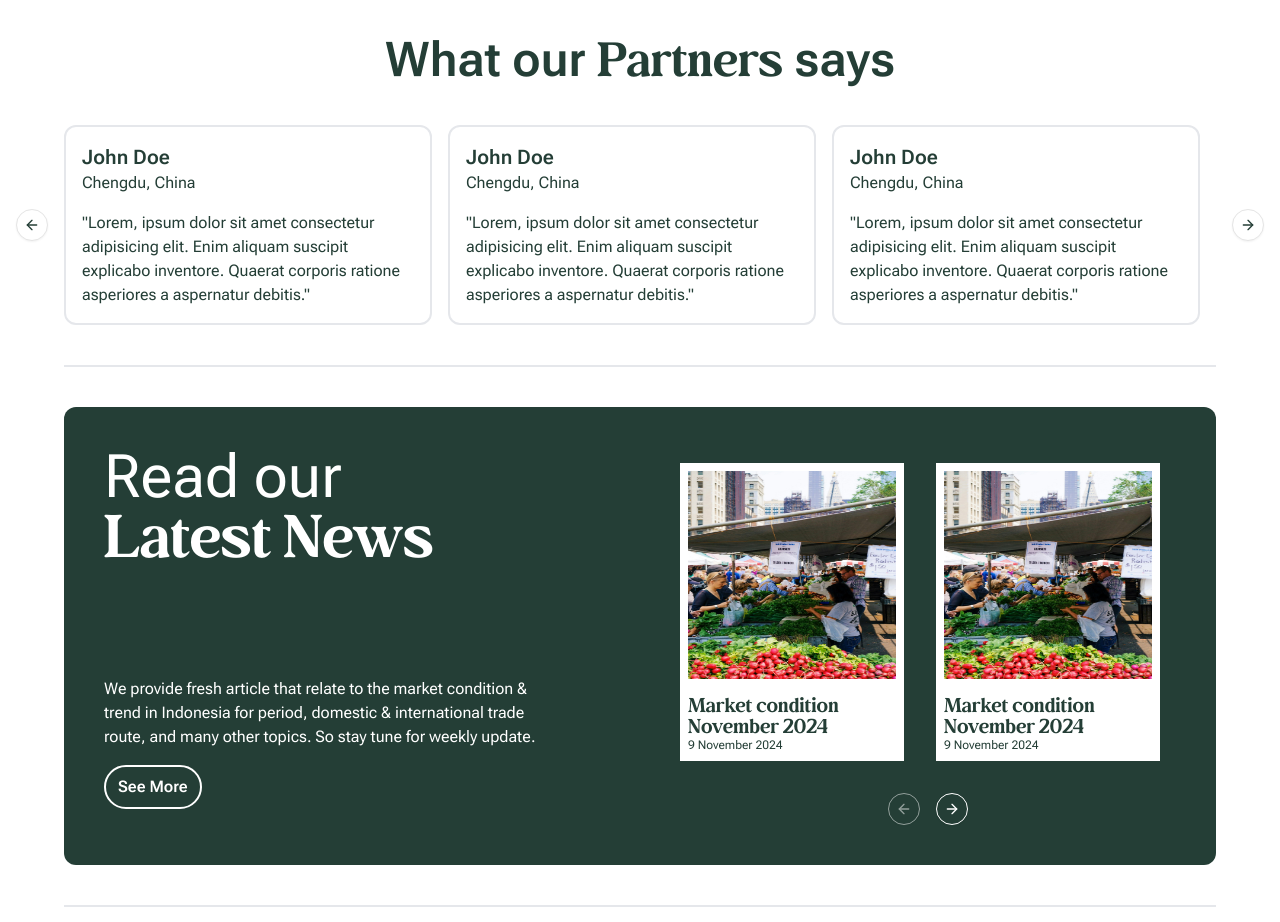
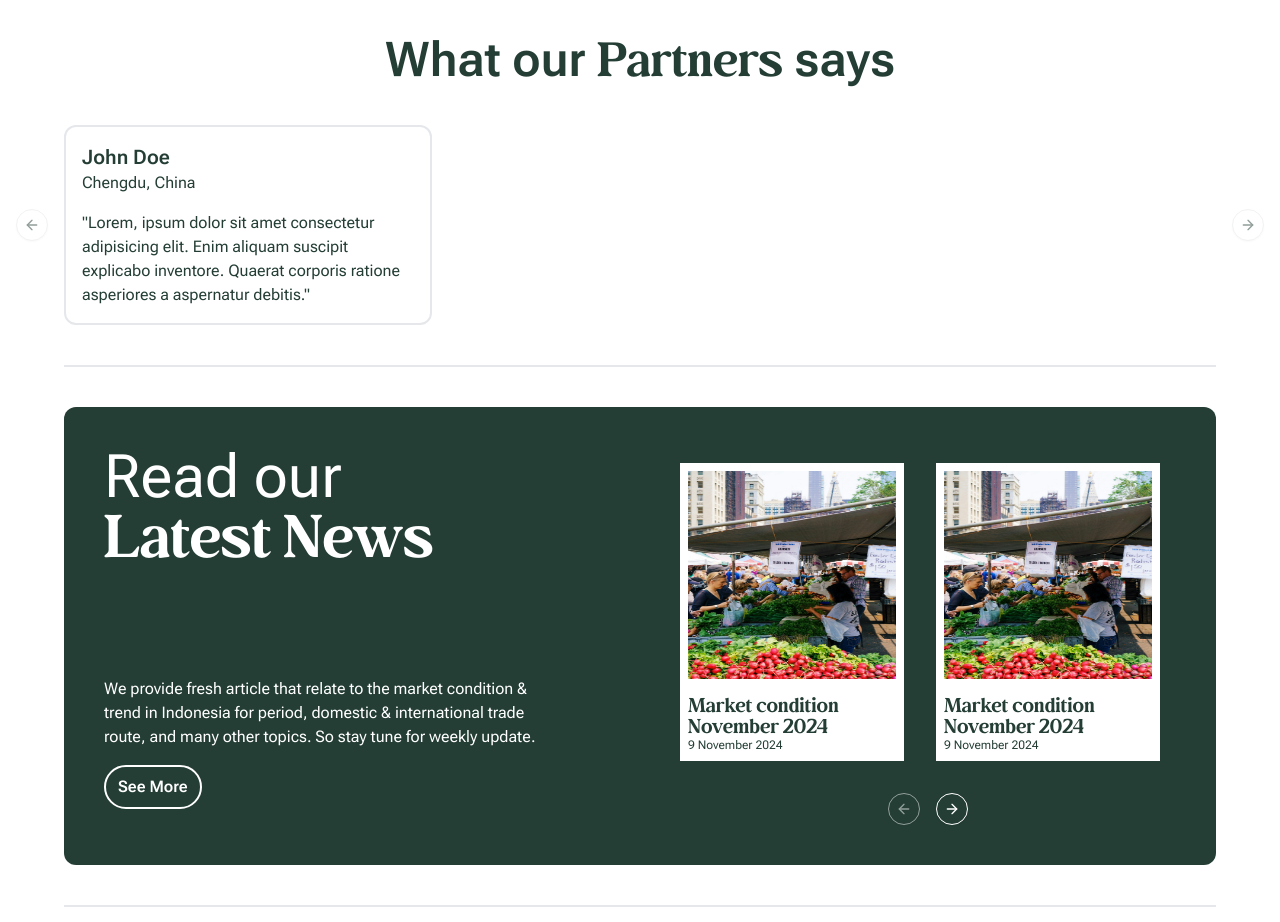
Before and after one commit to Ahmad-Hafizh/ggsj-store-cc, a Next.js app: page / in a window 1280 px wide. Shown: the part 2860-3782 px from the top of the page. Built offline with nearby package versions, Linux system fonts and the light colour scheme.

Commit message:
first time upload - landing-page

```diff
--- a/src/views/home/Testimonial.tsx
+++ b/src/views/home/Testimonial.tsx
@@ -28,61 +28,9 @@ const Testimonial = () => {
                 <p>Chengdu, China</p>
               </div>
               <p>
-                &quot;Lorem, ipsum dolor sit amet consectetur adipisicing elit.
+                &#34;Lorem, ipsum dolor sit amet consectetur adipisicing elit.
                 Enim aliquam suscipit explicabo inventore. Quaerat corporis
-                ratione asperiores a aspernatur debitis.&quot;
-              </p>
-            </div>
-          </CarouselItem>
-          <CarouselItem className="md:basis-1/2 lg:basis-1/3">
-            <div className="flex h-[200px] w-full flex-col gap-4 rounded-xl border-2 bg-white p-4">
-              <div className="">
-                <p className="text-xl font-semibold">John Doe</p>
-                <p>Chengdu, China</p>
-              </div>
-              <p>
-                &quot;Lorem, ipsum dolor sit amet consectetur adipisicing elit.
-                Enim aliquam suscipit explicabo inventore. Quaerat corporis
-                ratione asperiores a aspernatur debitis.&quot;
-              </p>
-            </div>
-          </CarouselItem>
-          <CarouselItem className="md:basis-1/2 lg:basis-1/3">
-            <div className="flex h-[200px] w-full flex-col gap-4 rounded-xl border-2 bg-white p-4">
-              <div className="">
-                <p className="text-xl font-semibold">John Doe</p>
-                <p>Chengdu, China</p>
-              </div>
-              <p>
-                &quot;Lorem, ipsum dolor sit amet consectetur adipisicing elit.
-                Enim aliquam suscipit explicabo inventore. Quaerat corporis
-                ratione asperiores a aspernatur debitis.&quot;
-              </p>
-            </div>
-          </CarouselItem>
-          <CarouselItem className="md:basis-1/2 lg:basis-1/3">
-            <div className="flex h-[200px] w-full flex-col gap-4 rounded-xl border-2 bg-white p-4">
-              <div className="">
-                <p className="text-xl font-semibold">John Doe</p>
-                <p>Chengdu, China</p>
-              </div>
-              <p>
-                &quot;Lorem, ipsum dolor sit amet consectetur adipisicing elit.
-                Enim aliquam suscipit explicabo inventore. Quaerat corporis
-                ratione asperiores a aspernatur debitis.&quot;
-              </p>
-            </div>
-          </CarouselItem>
-          <CarouselItem className="md:basis-1/2 lg:basis-1/3">
-            <div className="flex h-[200px] w-full flex-col gap-4 rounded-xl border-2 bg-white p-4">
-              <div className="">
-                <p className="text-xl font-semibold">John Doe</p>
-                <p>Chengdu, China</p>
-              </div>
-              <p>
-                &quot;Lorem, ipsum dolor sit amet consectetur adipisicing elit.
-                Enim aliquam suscipit explicabo inventore. Quaerat corporis
-                ratione asperiores a aspernatur debitis.&quot;
+                ratione asperiores a aspernatur debitis.&#34;
               </p>
             </div>
           </CarouselItem>
```
